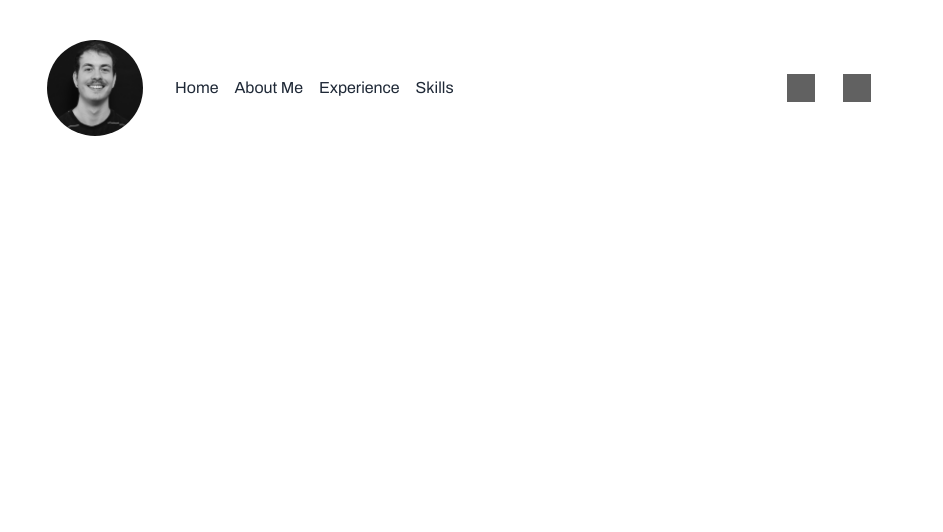
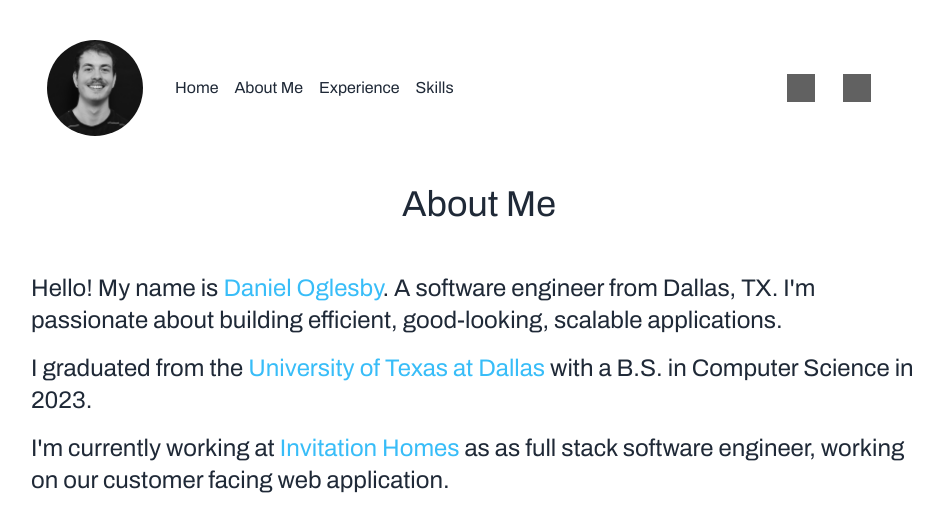
Before and after one commit to DanielOglesby/DanielPortfolio, a SvelteKit app: page /about-me in a window 1280 px wide. Shown: the top 532 px of the page, without its empty margins (161-1104 px from the left). Built offline with nearby package versions, Linux system fonts and the light colour scheme; grey boxes are pictures that could not be loaded.

Commit message:
feat: start about me

```diff
--- a/src/routes/+page.svelte
+++ b/src/routes/+page.svelte
@@ -11,7 +11,7 @@
 
 <main class="px-[15vw] py-10">
   <Header></Header>
-  <div class="flex p-10 justify-center text-xl">
+  <div class="flex p-10 justify-center text-3xl mt-12">
     <p class="text-center">
       Hello! My name is <a
         class="text-sky-400"
--- a/src/routes/about-me/+page.svelte
+++ b/src/routes/about-me/+page.svelte
@@ -4,4 +4,34 @@
 
 <main class="px-[15vw] py-10">
   <Header />
+  <div class="mt-12">
+    <h1 class="text-4xl justify-center flex">About Me</h1>
+    <div class="mt-12">
+      <p class="text-2xl mt-4">
+        Hello! My name is <a
+          class="text-sky-400"
+          href="https://www.linkedin.com/in/daniel-oglesby-b68086b3/"
+          target="_blank">Daniel Oglesby</a
+        >. A software engineer from Dallas, TX. I'm passionate about building
+        efficient, good-looking, scalable applications.
+      </p>
+
+      <p class="text-2xl mt-4">
+        I graduated from the <a
+          class="text-sky-400"
+          href="https://cs.utdallas.edu/"
+          target="_blank">University of Texas at Dallas</a
+        > with a B.S. in Computer Science in 2023.
+      </p>
+
+      <p class="text-2xl mt-4">
+        I'm currently working at <a
+          class="text-sky-400"
+          href="https://www.invitationhomes.com/"
+          target="_blank">Invitation Homes</a
+        > as as full stack software engineer, working on our customer facing web
+        application.
+      </p>
+    </div>
+  </div>
 </main>
```
